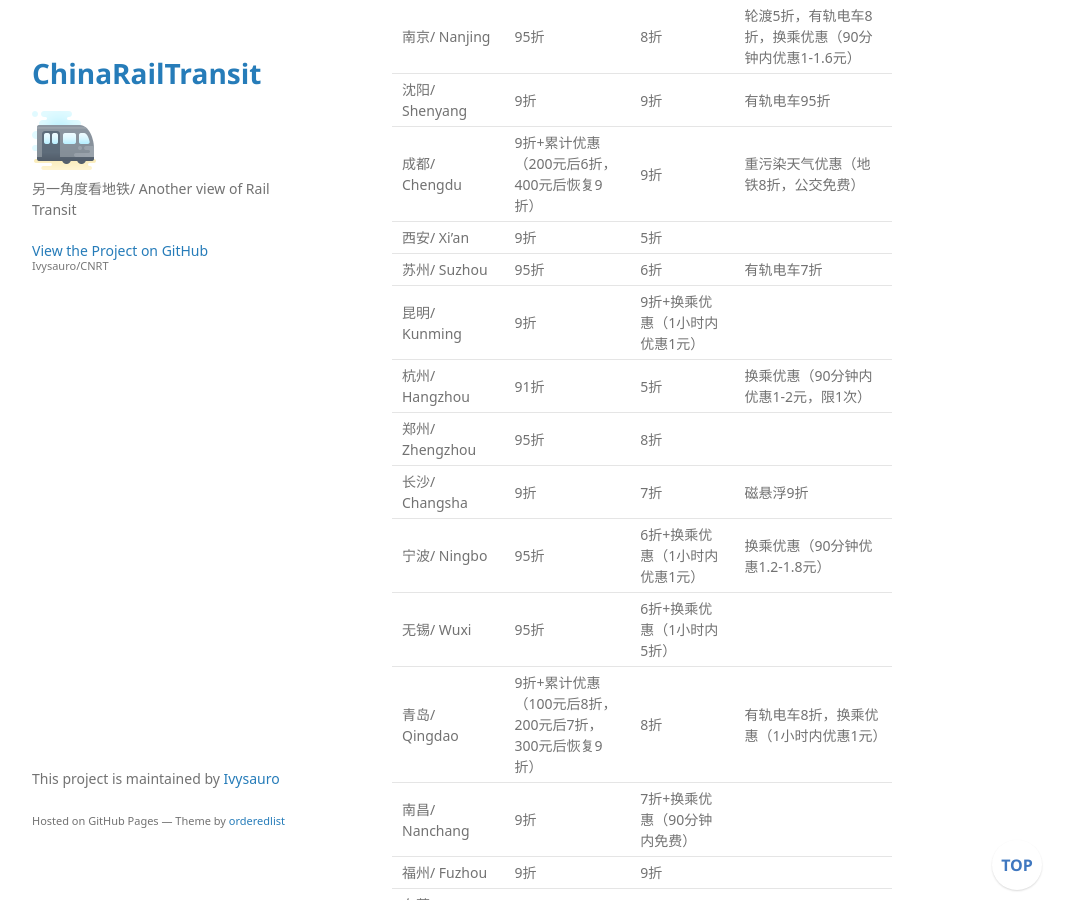
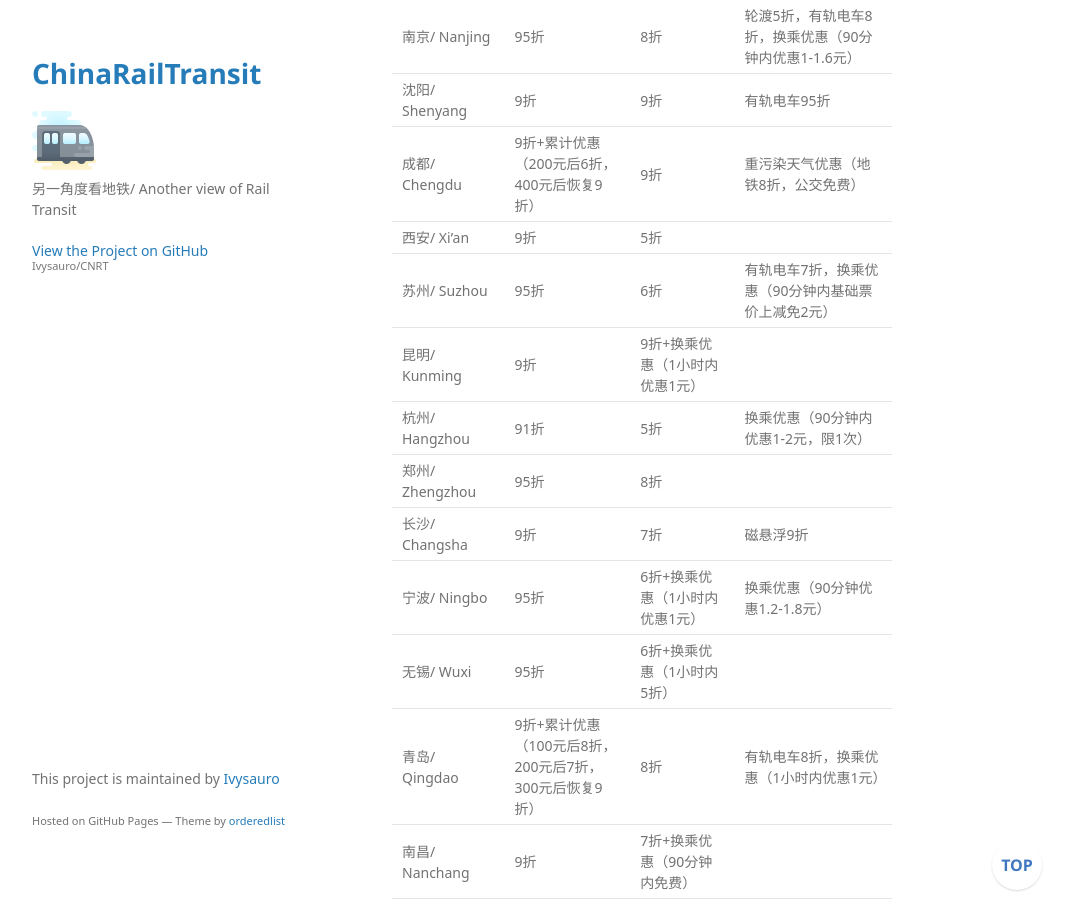
Before and after one commit to Ivysauro/CNRT, a Jekyll site: the page built from data/General Operations.md, in a window 1280 px wide and 900 px high, scrolled down 2323 px. Shown: the whole window, without its empty margins (178-1249 px from the left). Built offline with Jekyll 4.4.1, drawn with Linux system fonts in a browser that asks for light colours; some web fonts are replaced; our own code applies the rules of GitHub Pages for plain Markdown files; a script that is not in the unit is left out.

Commit message:
🍊更新苏州数据

```diff
--- a/data/General Operations.md
+++ b/data/General Operations.md
@@ -74,7 +74,7 @@
 | 沈阳/ Shenyang | 9折 | 9折 | 有轨电车95折 |
 | 成都/ Chengdu | 9折+累计优惠（200元后6折，400元后恢复9折） | 9折 | 重污染天气优惠（地铁8折，公交免费） |
 | 西安/ Xi'an | 9折 | 5折 |
-| 苏州/ Suzhou | 95折 | 6折 | 有轨电车7折 |
+| 苏州/ Suzhou | 95折 | 6折 | 有轨电车7折，换乘优惠（90分钟内基础票价上减免2元） |
 | 昆明/ Kunming | 9折 | 9折+换乘优惠（1小时内优惠1元） |
 | 杭州/ Hangzhou | 91折 | 5折 | 换乘优惠（90分钟内优惠1-2元，限1次） |
 | 郑州/ Zhengzhou | 95折 | 8折 |
```
